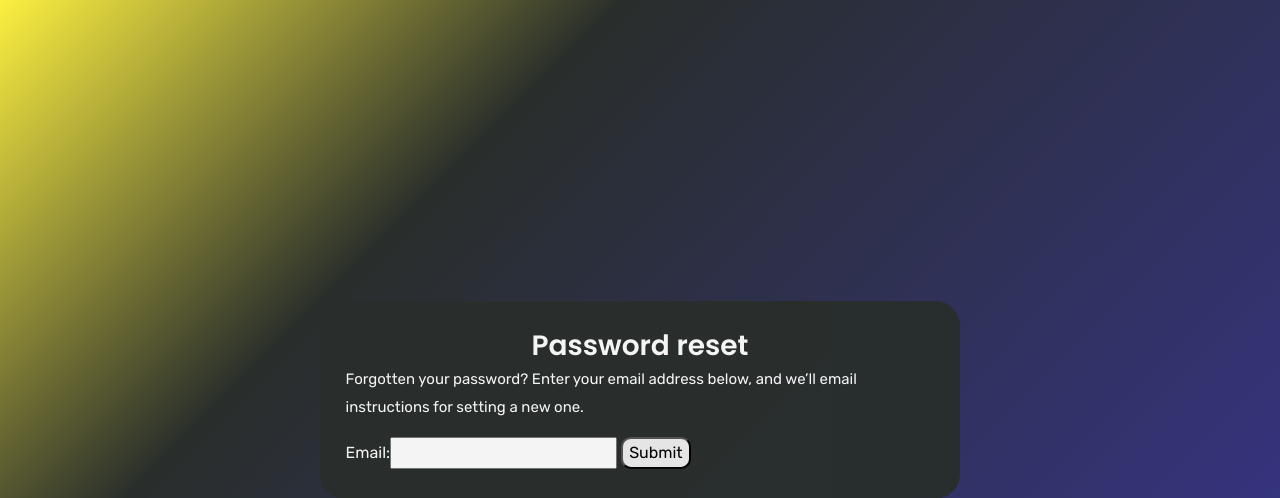
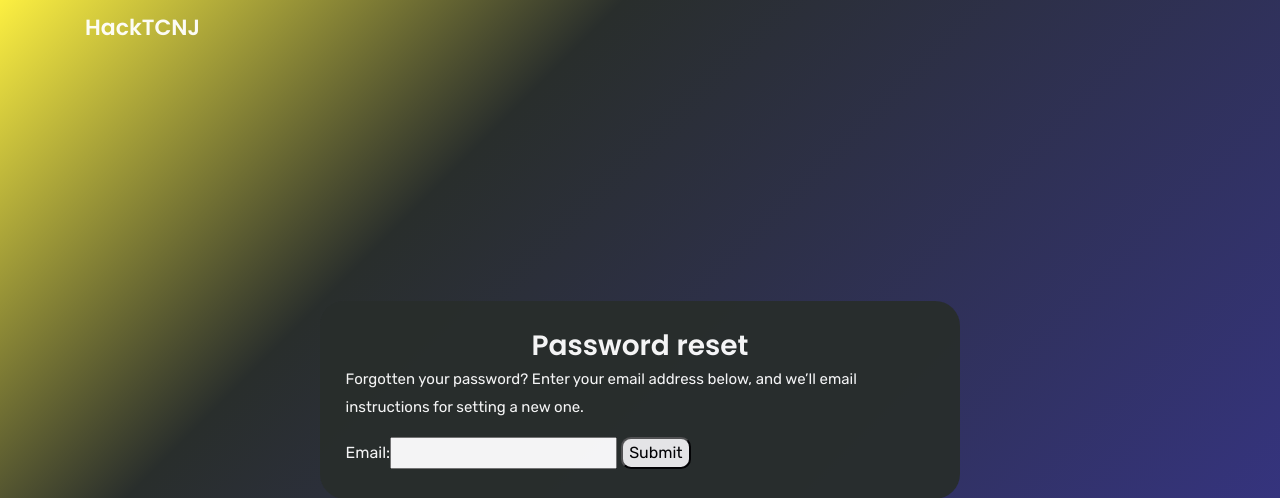
Before and after one commit to tcnj-acm/halo, a Django app: page /reset-password in a window 1280 px wide. Shown: the top 498 px of the page. Run offline with Django 3.2, Linux system fonts and the light colour scheme; some libraries are stand-ins or nearby versions.

Commit message:
Add button to go to home page to login and password reset pages

```diff
--- a/default/templates/defaults/login.html
+++ b/default/templates/defaults/login.html
@@ -6,6 +6,10 @@
   <head>
     <link rel="stylesheet" href="{% static 'css/landing_css/style.css' %}">
   </head>
+  <a class="navbar-brand" href="{% url 'landing' %}">
+    <!-- <img src="images/logo.png" alt="" class="img-fluid b-logo"> -->
+    <h4 style = "color: white; margin-top: 10%;">HackTCNJ</h4>
+ </a>
   <body class="overlay gr-overlay">
     <div class="loginFormBorder">
       <form class="centerForm" style="margin-bottom: 2%" method="POST"> {% csrf_token %}
--- a/default/templates/defaults/password_reset.html
+++ b/default/templates/defaults/password_reset.html
@@ -6,6 +6,10 @@
   <head>
     <link rel="stylesheet" href="{% static 'css/landing_css/style.css' %}">
   </head>
+  <a class="navbar-brand" href="{% url 'landing' %}">
+    <!-- <img src="images/logo.png" alt="" class="img-fluid b-logo"> -->
+    <h4 style = "color: white; margin-top: 10%;">HackTCNJ</h4>
+ </a>
   <body class="overlay gr-overlay">
     <div class="centerForm passwordResetForm">
     <h3 class="centerHeaderText">Password reset</h3>
```
